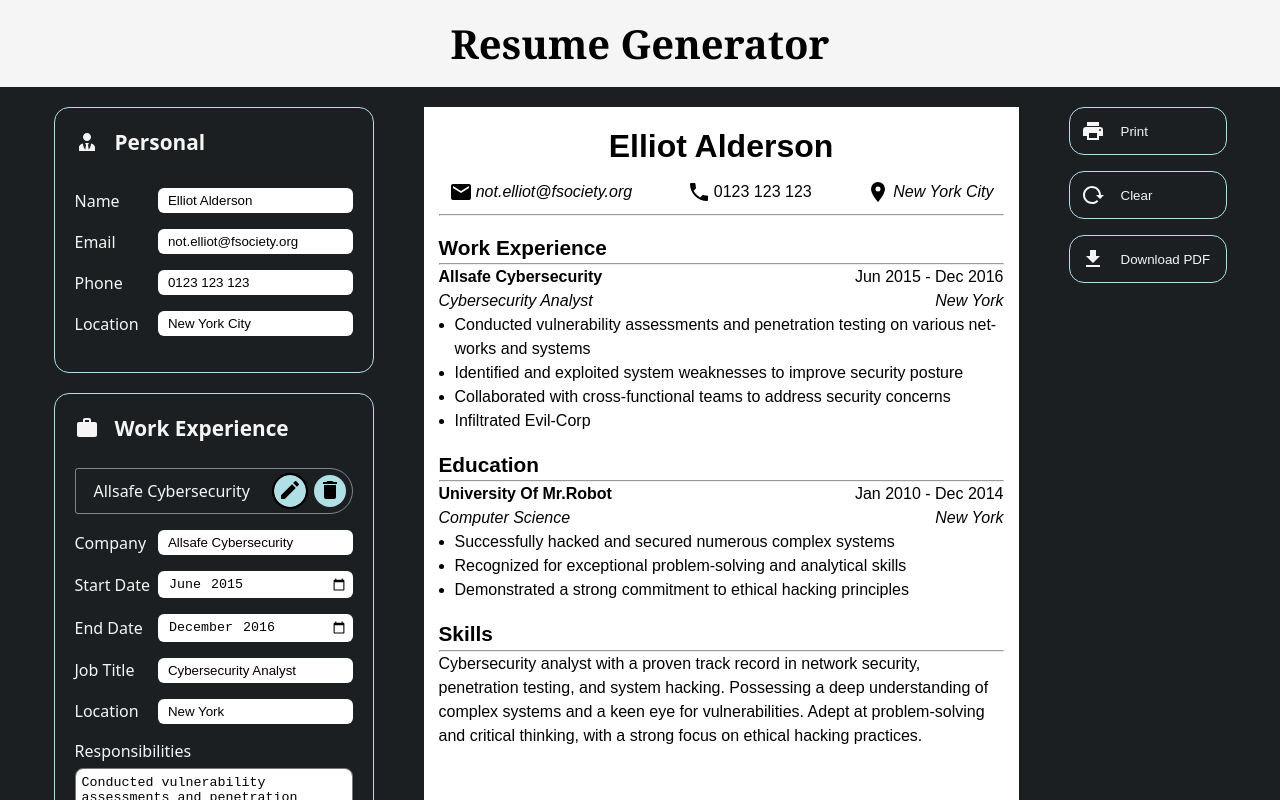
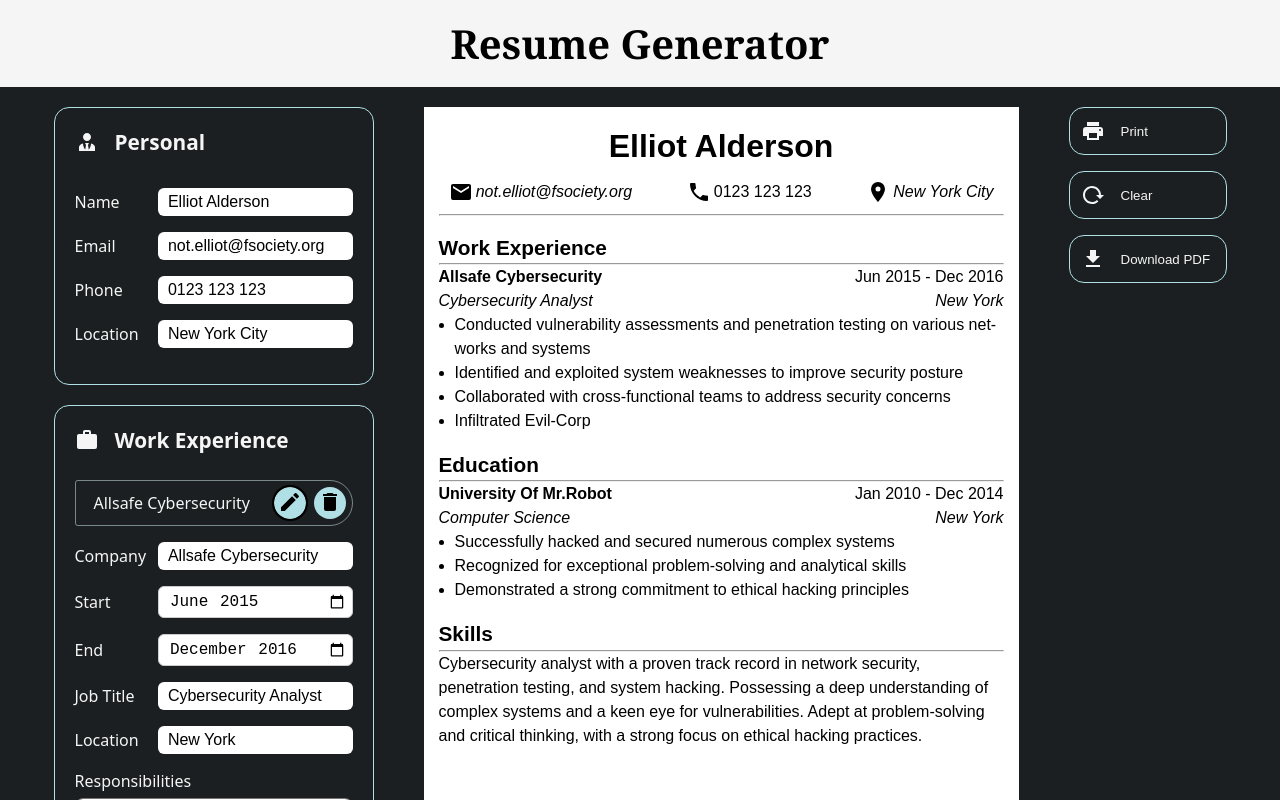
Before and after one commit to wade-levels-up/cv-application, a React (Vite) app: page / in a window 1280 px wide. Both pictures are taken after a click on the button 289 px from the left and 491 px from the top of the page. Shown: the top 800 px of the page. Built offline with nearby package versions, Linux system fonts and the light colour scheme.

Commit message:
Tweak form inputs and font size for iOs browsers

```diff
--- a/src/components/EducationForm.jsx
+++ b/src/components/EducationForm.jsx
@@ -53,11 +53,11 @@ export default function EducationForm({ onAdd, hideForms, onUpdate, formVisibili
                 <input value={formState.school} onInput={handleInput} type='text' name='school' id='school' placeholder='Enter school name' required maxLength='50'/>
             </div>
             <div>
-                <label htmlFor='startDate'>Start Date </label>
+                <label htmlFor='startDate'>Start </label>
                 <input value={formState.startDate} onInput={handleInput} type='month' name='startDate' id='startDate' required/>
             </div>
             <div>
-                <label htmlFor='endDate'>End Date </label>
+                <label htmlFor='endDate'>End </label>
                 <input value={formState.endDate} onInput={handleInput} type='month' name='endDate' id='endDate' required/>
             </div>
             <div>
--- a/src/components/WorkExpForm.jsx
+++ b/src/components/WorkExpForm.jsx
@@ -60,11 +60,11 @@ export default function WorkExpForm({ onAdd, hideForms, onUpdate, formVisibility
                 <input value={formState.company} onInput={handleInput} type='text' name='company' id='company' placeholder='Enter company name' required maxLength='50'/>
             </div>
             <div>
-                <label htmlFor='startDate'>Start Date </label>
+                <label htmlFor='startDate'>Start </label>
                 <input value={formState.startDate} onInput={handleInput} type='month' name='startDate' id='startDate' required/>
             </div>
             <div>
-                <label htmlFor='endDate'>End Date </label>
+                <label htmlFor='endDate'>End </label>
                 <input value={formState.endDate} onInput={handleInput} type='month' name='endDate' id='endDate' required/>
             </div>
             <div>
--- a/src/styles/App.css
+++ b/src/styles/App.css
@@ -28,7 +28,7 @@ footer {
     display: flex;
     justify-content: center;
     align-items: center;
-    gap: 1rem;
+    gap: 0.5rem;
 }
 
 .main-layout {
--- a/src/styles/Details.css
+++ b/src/styles/Details.css
@@ -31,6 +31,22 @@ form input {
     padding: 5px 5px 5px 10px;
     border-radius: 6px;
     border: none;
+    font-size: 1rem;
+}
+
+input[type="month"] {
+    width: 70%; /* Set a consistent width */
+    padding: 5px 5px 5px 10px; /* Add padding for better appearance */
+    border: 1px solid #ccc; /* Add a border */
+    border-radius: 6px; /* Add border radius for rounded corners */
+    box-sizing: border-box; /* Ensure padding and border are included in the element's total width and height */
+    font-size: 16px; /* Set a consistent font size */
+}
+
+/* Additional styles for hover and focus states */
+input[type="month"]:hover, input[type="date"]:focus {
+    border-color: #888; /* Change border color on hover and focus */
+    outline: none; /* Remove default outline */
 }
 
 .textarea-container {
@@ -69,6 +85,7 @@ form button:hover, button:focus {
     width: fit-content;
     padding: 5px 15px;
     color: whitesmoke;
+    border: 1px solid whitesmoke;
 }
 
 .detailsTab {
```
